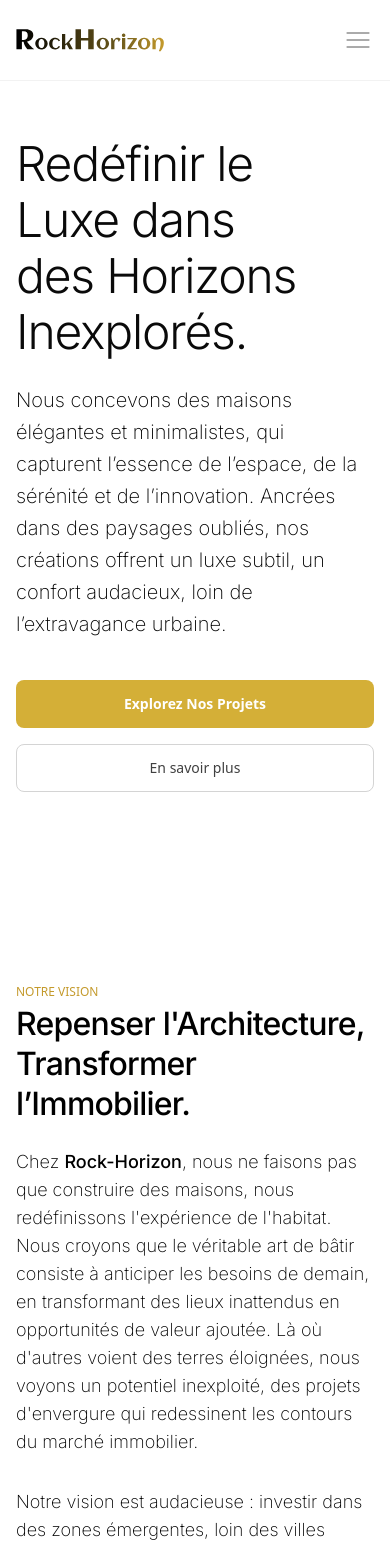
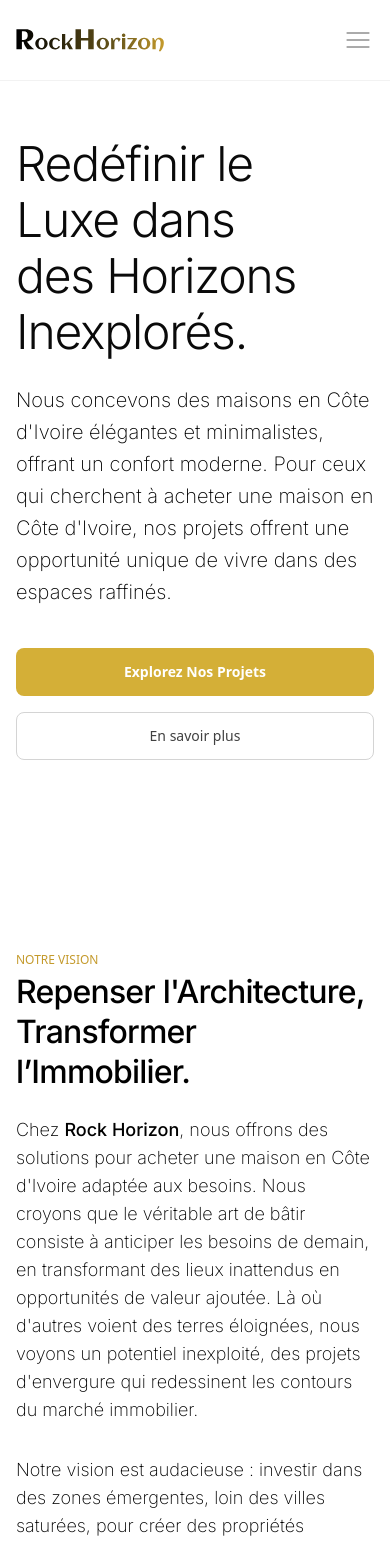
Before and after one commit to Cheick-ahmed/rock-horizon.com, a Nuxt app: page / in a window 390 px wide. Shown: the top 1544 px of the page. Built offline with nearby package versions, Linux system fonts and the light colour scheme.

Commit message:
fix: some SEO adjustments ...

```diff
--- a/components/ui/Hero.vue
+++ b/components/ui/Hero.vue
@@ -5,10 +5,10 @@ const lastProject = getLastProject();
 </script>
 
 <template>
-  <div class="relative isolate my-4 sm:my-28 lg:my-0">
+  <div class="relative isolate my-4 lg:my-28 xl:my-0">
     <Container>
-      <div class="max-w-3xl py-10 sm:py-20">
-        <div class="hidden sm:mb-8 sm:flex">
+      <div class="max-w-3xl py-10 lg:py-20">
+        <div class="hidden lg:mb-8 lg:flex">
           <div
             class="relative font-base rounded-full px-3 py-1 text-sm leading-6 text-gray-600 ring-1 ring-sand hover:ring-sand"
           >
@@ -27,10 +27,10 @@ const lastProject = getLastProject();
             Redéfinir le Luxe dans des Horizons Inexplorés.
           </h1>
           <p class="mt-6 font-base text-xl font-extralight">
-            Nous concevons des maisons élégantes et minimalistes, qui capturent
-            l’essence de l’espace, de la sérénité et de l’innovation. Ancrées
-            dans des paysages oubliés, nos créations offrent un luxe subtil, un
-            confort audacieux, loin de l’extravagance urbaine.
+            Nous concevons des maisons en Côte d'Ivoire élégantes et
+            minimalistes, offrant un confort moderne. Pour ceux qui cherchent à
+            acheter une maison en Côte d'Ivoire, nos projets offrent une
+            opportunité unique de vivre dans des espaces raffinés.
           </p>
           <div
             class="mt-10 col-start-1 row-start-4 flex flex-col space-y-4 sm:flex-row sm:space-x-4 sm:space-y-0"
--- a/components/ui/SectionIntro.vue
+++ b/components/ui/SectionIntro.vue
@@ -6,6 +6,7 @@ defineProps<{
   eyebrow?: Boolean | String;
   smaller?: Boolean;
   centered?: Boolean;
+  as?: HtmlElement;
 }>();
 </script>
 
@@ -13,7 +14,7 @@ defineProps<{
   <div
     :class="cn(centered && 'lg:mx-auto lg:text-center', 'max-w-3xl',$attrs?.class as string | undefined)"
   >
-    <h2>
+    <component :is="as || 'h2'">
       <template v-if="eyebrow">
         <span class="mb-6 text-xs uppercase font-light text-sand-dark">
           {{ eyebrow }}
@@ -32,7 +33,7 @@ defineProps<{
         >
         </span>
       </slot>
-    </h2>
+    </component>
     <div class="mt-6">
       <slot />
     </div>
--- a/nuxt.config.ts
+++ b/nuxt.config.ts
@@ -3,8 +3,9 @@ export default defineNuxtConfig({
   app: {
     head: {
       htmlAttrs: {
-        lang: "fr-FR",
+        lang: "fr",
       },
+      titleTemplate: "Rock Horizon | %s",
       meta: [
         {
           name: "ahrefs-site-verification",
@@ -14,7 +15,7 @@ export default defineNuxtConfig({
       ],
       link: [
         {
-          rel: "alternate icon",
+          rel: "icon",
           type: "image/png",
           href: "/favicon.png",
         },
@@ -48,6 +49,7 @@ export default defineNuxtConfig({
   site: {
     url: "https://www.rockhorizon.com/",
     name: "Rock Horizon",
+    xsl: false,
   },
 
   robots: {
--- a/pages/about.vue
+++ b/pages/about.vue
@@ -1,3 +1,12 @@
+<script setup lang="ts">
+useSeoMeta({
+  title: "A propos de nous",
+  ogTitle: "My Amazing Site",
+  description: "This is my amazing site, let me tell you all about it.",
+  ogDescription: "This is my amazing site, let me tell you all about it.",
+});
+</script>
+
 <template>
   <Container class="h-screen py-32">About page</Container>
 </template>
--- a/pages/index.vue
+++ b/pages/index.vue
@@ -1,6 +1,7 @@
 <script setup lang="ts">
 import SwiperWrapper from "~/components/ui/Swiper/Wrapper.vue";
 import SwiperSlide from "~/components/ui/Swiper/Slide.vue";
+
 const services = [
   {
     id: "9621a11a-87a5-4bfb-b937-d4e92fb2598f",
@@ -44,16 +45,16 @@ const projects = [
   {
     id: "67fdc786-33c2-4ab9-866d-caa6ed2a1e7a",
     image: "https://s3.eu-west-3.amazonaws.com/front.rockhorizons.com/A_10.jpg",
-    name: "Résidence Horizon",
-    status: "A venir",
+    name: "Résidences et Immeubles",
+    description:
+      "Des résidences multifonctionnelles, alliant modernité et investissement durable.",
   },
   {
     id: "e3e7897d-9ab8-4cd7-a297-4b7969a848a9",
     image: "https://s3.eu-west-3.amazonaws.com/front.rockhorizons.com/A_3.jpg",
-    name: "Villas Brumes",
-    status: "En cours",
+    name: "Villas",
     description:
-      "Un programme immobilier qui réinvente l’intimité et le raffinement, au cœur de paysages sublimes et oubliés.",
+      "Des espaces raffinés et lumineux, où sérénité et confort s'unissent dans des villas exclusives.",
   },
   {
     id: "9d802347-8d9a-4bd9-be22-9e1814308985",
@@ -80,13 +81,12 @@ const carouselOptions = {
 };
 
 useHead({
-  title:
-    "Rock-Horizon | Architecture Minimaliste et Immobilier Visionnaire en Côte d'Ivoire",
+  title: "Villas Minimalistes et Projets Innovants en Afrique",
   meta: [
     {
       name: "description",
       content:
-        "Découvrez Rock-Horizon, expert en architecture minimaliste et conception de maisons modernes et élégantes dans des lieux inexplorés. Des projets immobiliers uniques, où innovation et raffinement se rencontrent.",
+        "Découvrez Rock Horizon, expert en architecture minimaliste et conception de maisons modernes et élégantes dans des lieux inexplorés. Des projets immobiliers uniques, où innovation et raffinement se rencontrent.",
     },
     {
       name: "keywords",
@@ -126,7 +126,7 @@ useHead({
         "Rock-Horizon conçoit des maisons élégantes et modernes dans des lieux inexplorés. Découvrez nos projets immobiliers exclusifs.",
     },
   ],
-  link: [{ rel: "canonical", href: "https://rock-horizon.com" }],
+  link: [{ rel: "canonical", href: "https://rockhorizon.com" }],
 });
 </script>
 
@@ -150,14 +150,14 @@ useHead({
           >
             <div>
               <p>
-                Chez <span class="font-medium">Rock-Horizon</span>, nous ne
-                faisons pas que construire des maisons, nous redéfinissons
-                l'expérience de l'habitat. Nous croyons que le véritable art de
-                bâtir consiste à anticiper les besoins de demain, en
-                transformant des lieux inattendus en opportunités de valeur
-                ajoutée. Là où d'autres voient des terres éloignées, nous voyons
-                un potentiel inexploité, des projets d'envergure qui redessinent
-                les contours du marché immobilier.
+                Chez <span class="font-medium">Rock Horizon</span>, nous offrons
+                des solutions pour acheter une maison en Côte d'Ivoire adaptée
+                aux besoins. Nous croyons que le véritable art de bâtir consiste
+                à anticiper les besoins de demain, en transformant des lieux
+                inattendus en opportunités de valeur ajoutée. Là où d'autres
+                voient des terres éloignées, nous voyons un potentiel
+                inexploité, des projets d'envergure qui redessinent les contours
+                du marché immobilier.
               </p>
               <p class="mt-8">
                 Notre vision est audacieuse : investir dans des zones
@@ -165,7 +165,8 @@ useHead({
                 iconiques qui allient élégance discrète, confort moderne, et
                 durabilité. Nos projets se démarquent par leur capacité à se
                 fondre harmonieusement dans leur environnement naturel, tout en
-                offrant des prestations exclusives et innovantes.
+                offrant une vision unique de l'immobilier en Côte d'Ivoire, avec
+                des propriétés audacieuses.
               </p>
             </div>
             <div>
--- a/pages/lands.vue
+++ /dev/null
@@ -1,5 +0,0 @@
-<script setup lang="ts"></script>
-
-<template>
-  <Container>Lands page </Container>
-</template>
--- a/pages/projects/[slug].vue
+++ b/pages/projects/[slug].vue
@@ -98,7 +98,8 @@ watch(
 );
 
 useHead({
-  title: "Villas Brumes | Villas Modernes et Exclusives en Côte d'Ivoire",
+  title: "Villas Brumes : Villas Exclusives et Modernes en Côte d'Ivoire",
+  titleTemplate: "",
   meta: [
     {
       name: "description",
@@ -156,6 +157,7 @@ useHead({
           v-if="project"
           class="py-20 col-span-full max-w-3xl font-base"
           eyebrow="Projet"
+          as="h1"
         >
           <template #title>
             <span
```
Also changed, not shown: components/ui/ProjectCard.vue (+4 -5 lines).
